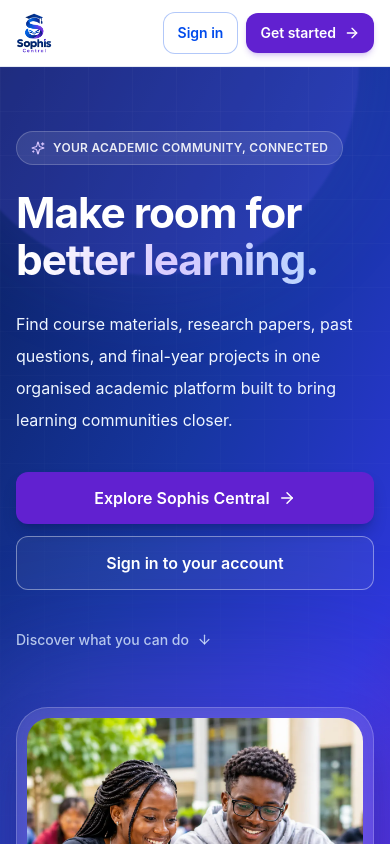
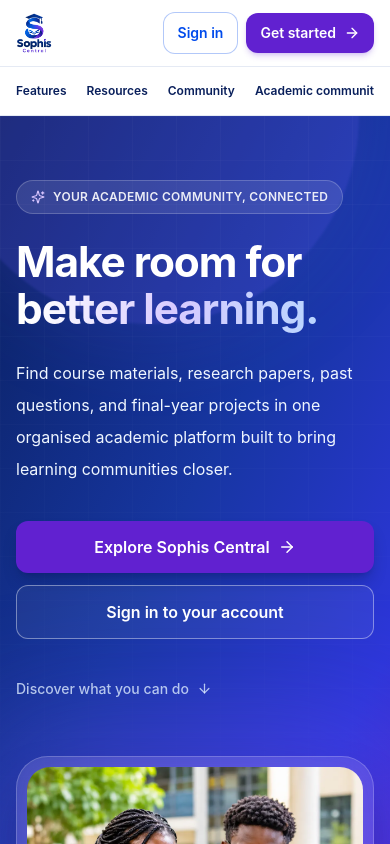
Before and after one commit to ReignnRule11/Sophia-Central-frontend, a React (Vite) app: page / in a window 390 px wide. Shown: the top 844 px of the page. Built offline with nearby package versions, Linux system fonts and the light colour scheme; no server answers.

Commit message:
Add responsive community navigation and homepage back-to-top link

```diff
--- a/src/pages/HomePage.tsx
+++ b/src/pages/HomePage.tsx
@@ -1,6 +1,7 @@
 import {
   ArrowDown,
   ArrowRight,
+  ArrowUp,
   BookOpen,
   BookMarked,
   BrainCircuit,
@@ -35,7 +36,7 @@ const steps = [
 
 export default function HomePage() {
   return (
-    <div className="homepage min-h-screen overflow-hidden bg-white text-[#1F2937]">
+    <div id="top" className="homepage min-h-screen overflow-hidden bg-white text-[#1F2937]">
       <header className="homepage-nav sticky top-0 z-50 border-b border-[#E5EAF4] bg-white/95 backdrop-blur-xl">
         <div className="mx-auto flex w-full max-w-7xl items-center justify-between gap-4 px-4 py-3 sm:px-6 lg:px-8">
           <BrandLogo variant="full" tone="dark" />
@@ -43,12 +44,22 @@ export default function HomePage() {
             <a href="#features" className="homepage-nav-link">Features</a>
             <a href="#resources" className="homepage-nav-link">Resources</a>
             <a href="#community" className="homepage-nav-link">Community</a>
+            <a href="/community" target="_blank" rel="noopener noreferrer" className="homepage-nav-link">Academic community</a>
             <a href="#about" className="homepage-nav-link">About Us</a>
           </nav>
           <div className="flex shrink-0 items-center gap-2 sm:gap-3">
             <Link to="/login" className="rounded-xl border border-[#004BEC]/30 bg-white px-3.5 py-2.5 text-sm font-semibold text-[#004BEC] transition hover:border-[#004BEC] hover:bg-[#F3F6FC] sm:px-4">Sign in</Link>
             <Link to="/onboarding" className="brand-button gap-2 px-3.5 py-2.5 text-sm font-semibold shadow-md shadow-[#6121D0]/20 sm:px-5">Get started <ArrowRight size={16} /></Link>
           </div>
+        </div>
+        <div className="border-t border-[#E5EAF4] px-4 py-2 md:hidden">
+          <nav aria-label="Mobile primary navigation" className="mx-auto flex max-w-7xl items-center gap-5 overflow-x-auto whitespace-nowrap text-xs font-semibold text-[#091F5B]">
+            <a href="#features" className="homepage-nav-link py-1">Features</a>
+            <a href="#resources" className="homepage-nav-link py-1">Resources</a>
+            <a href="#community" className="homepage-nav-link py-1">Community</a>
+            <a href="/community" target="_blank" rel="noopener noreferrer" className="homepage-nav-link py-1">Academic community</a>
+            <a href="#about" className="homepage-nav-link py-1">About Us</a>
+          </nav>
         </div>
       </header>
 
@@ -307,7 +318,7 @@ export default function HomePage() {
           <div className="min-w-0"><h3 className="font-semibold text-white">Policies</h3><div className="mt-4 space-y-3 text-sm text-blue-100"><Link to="/terms" className="block transition hover:text-white">Terms of Use</Link><Link to="/privacy" className="block transition hover:text-white">Privacy Policy</Link><Link to="/financial-policy" className="block transition hover:text-white">Financial Policy</Link></div></div>
           <div className="min-w-0"><h3 className="font-semibold text-white">Explore</h3><div className="mt-4 space-y-3 text-sm text-blue-100"><a href="#features" className="block transition hover:text-white">Features</a><a href="/community" target="_blank" rel="noopener noreferrer" className="block transition hover:text-white">Academic community</a><Link to="/library" className="block transition hover:text-white">Academic library</Link></div></div>
         </div>
-        <div className="border-t border-white/15"><div className="mx-auto max-w-7xl px-4 py-4 text-center text-xs text-blue-100 sm:px-6 lg:px-8">© {new Date().getFullYear()} Sophis Central. All rights reserved.</div></div>
+        <div className="border-t border-white/15"><div className="mx-auto flex max-w-7xl flex-col items-center justify-between gap-3 px-4 py-4 text-center text-xs text-blue-100 sm:flex-row sm:px-6 lg:px-8"><span>© {new Date().getFullYear()} Sophis Central. All rights reserved.</span><a href="#top" className="inline-flex items-center gap-2 rounded-lg px-3 py-2 font-semibold text-white transition hover:bg-white/10 focus-visible:outline focus-visible:outline-2 focus-visible:outline-offset-2 focus-visible:outline-white"><ArrowUp size={14} />Back to top</a></div></div>
       </footer>
     </div>
   );
```
